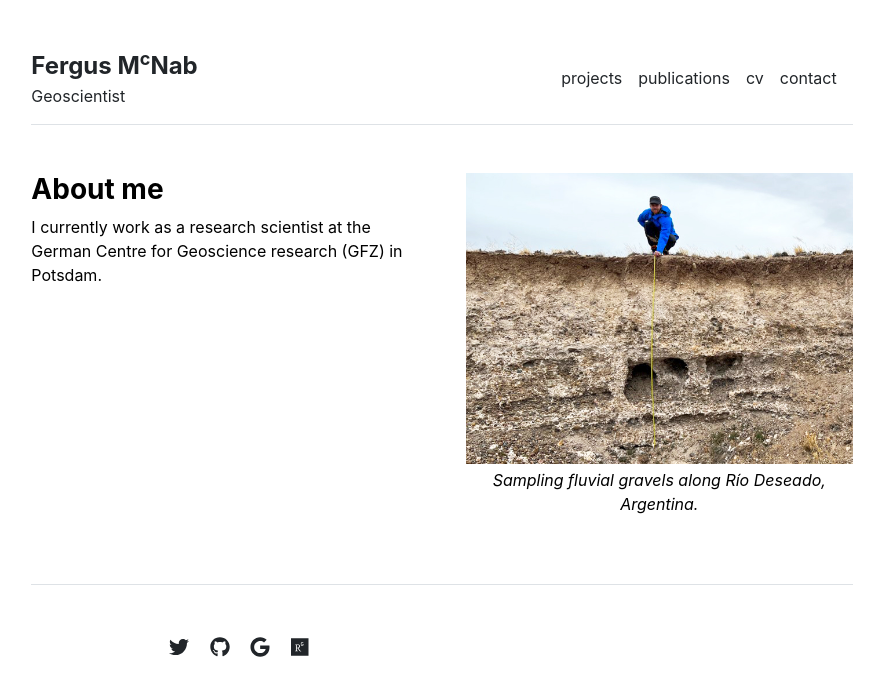
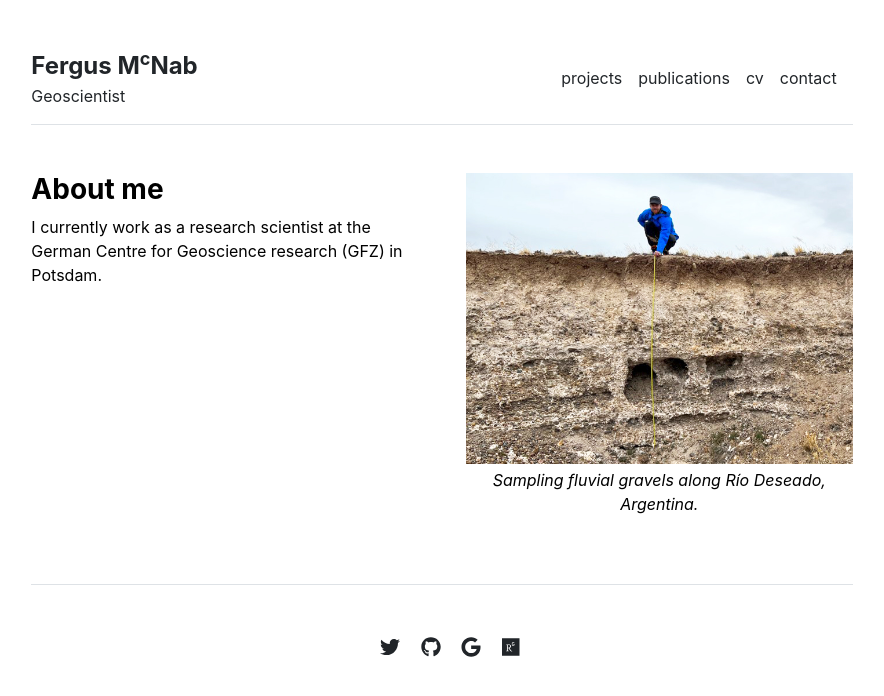
Before and after one commit to fmcnab/fmcnab.github.io, a Jekyll site: the page built from index.md, in a window 1280 px wide. Shown: the top 696 px of the page, without its empty margins (198-1082 px from the left). Built offline with Jekyll 4.4.1, drawn with Linux system fonts in a browser that asks for light colours.

Commit message:
Trying to centre footer.

```diff
--- a/_includes/footer.html
+++ b/_includes/footer.html
@@ -1,6 +1,6 @@
 <footer class="pt-5 my-5 text-muted border-top">
   <div class="row">
-    <div class="col-md-6 text-center social-media-icons">
+    <div class="col-md-12 text-center social-media-icons">
       {% for item in site.data.settings.social %}
         <a href="{{ item.link }}" class="ms-3 fs-5"><i class="fab fa-{{ item.icon }}"></i></a>
       {% endfor %}
```
